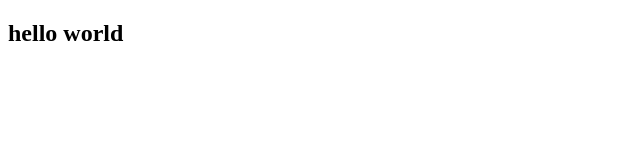
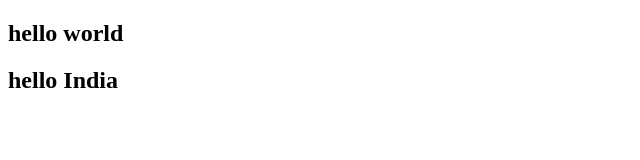
Before and after one commit to anubhavt632/october, a plain HTML site: page index.html in a window 1280 px wide. Shown: the whole page, without its empty margins (0-640 px from the left). Drawn offline with Linux system fonts and the light colour scheme.

Commit message:
Update index.html

```diff
--- a/index.html
+++ b/index.html
@@ -7,5 +7,6 @@
 </head>
 <body>
     <h2>hello world</h2>
+    <h2>hello India</h2>
 </body>
 </html>
```
